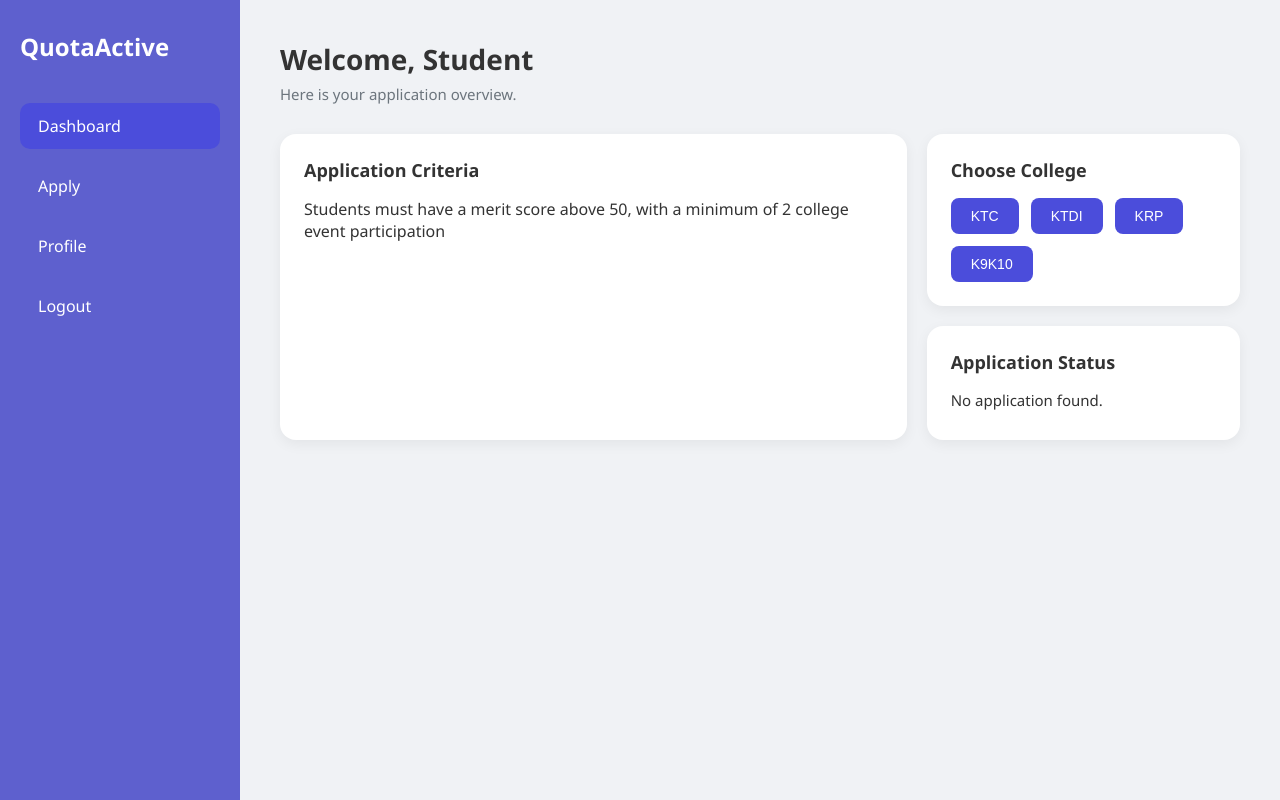
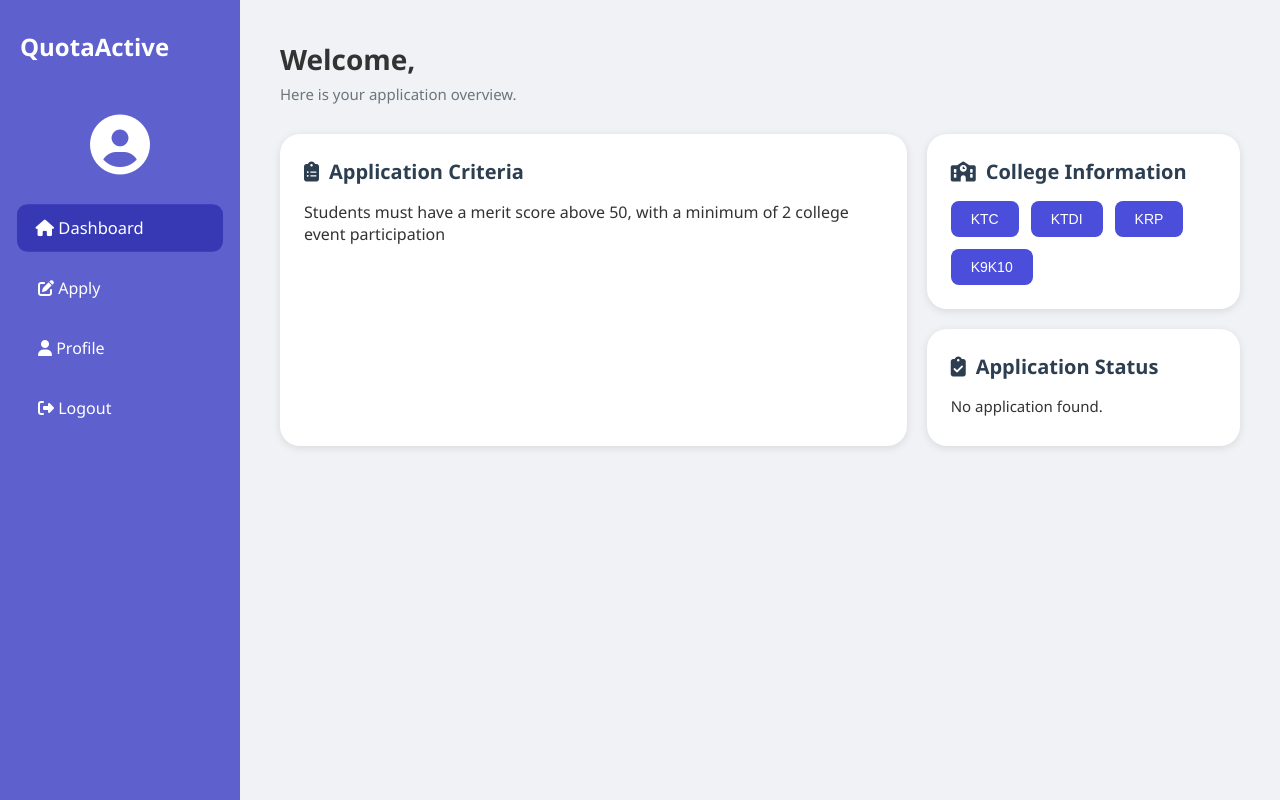
Before and after one commit to welsonxw/quota-active-system, a PHP site: page /student/dashboard.php in a window 1280 px wide. Run offline with PHP 8.4, Linux system fonts and the light colour scheme; data comes from the database, SQL or seed files in the repository; some libraries are stand-ins or nearby versions.

Commit message:
final UI

```diff
--- a/css/student-dashboard.css
+++ b/css/student-dashboard.css
@@ -80,10 +80,11 @@ body {
 /* Cards */
 .card {
   background-color: #ffffff;
-  border-radius: 16px;
+  border-radius: 20px; /* More rounded corners */
   padding: 24px;
-  box-shadow: 0 4px 14px rgba(0, 0, 0, 0.06);
+  box-shadow: 0 2px 8px rgba(0, 0, 0, 0.1); /* Softer shadow */
 }
+
 
 .card h3 {
   margin-bottom: 16px;
@@ -106,7 +107,7 @@ body {
 }
 
 .college-buttons button {
-  background-color: #4b4ddb;
+  background-color: #6772e5;
   color: white;
   padding: 10px 20px;
   border: none;
@@ -117,7 +118,7 @@ body {
 }
 
 .college-buttons button:hover {
-  background-color: #3738b4;
+  background-color: #6772e5;
 }
 
 /* Status */
@@ -322,3 +323,42 @@ textarea[name="criteria"] {
     margin-bottom: 20px;
   }
 }
+
+.card h3 {
+  font-size: 20px;
+  font-weight: 600;
+  display: flex;
+  align-items: center;
+  gap: 10px;
+  color: #2c3e50;
+}
+
+.profile-avatar-icon {
+  font-size: 60px;
+  color: white;
+  margin-bottom: 20px;
+  text-align: center;
+}
+
+.college-buttons button {
+  background-color: #4b4ddb;
+  color: white;
+  padding: 10px 20px;
+  border: none;
+  border-radius: 8px;
+  font-size: 14px;
+  cursor: pointer;
+  transition: all 0.3s ease;
+}
+
+.college-buttons button:hover {
+  background-color: #3738b4;
+  transform: scale(1.03); /* Subtle hover scale */
+}
+
+.nav-item:hover,
+.nav-item.active {
+  background-color: #3738b4;
+  transform: scale(1.03); /* Nav item hover scale */
+  transition: all 0.3s ease;
+}
--- a/student/dashboard.php
+++ b/student/dashboard.php
@@ -13,6 +13,16 @@ if ($result && $row = $result->fetch_assoc()) {
 
 // Fetch application info
 $application = null;
+$student_name = '';
+if ($student_id) {
+  $stmt = $mysqli->prepare("SELECT fullname FROM student WHERE student_id = ?");
+  $stmt->bind_param("i", $student_id);
+  $stmt->execute();
+  $result = $stmt->get_result();
+  $row = $result->fetch_assoc();
+  $student_name = $row['fullname'] ?? 'Student';
+}
+
 if ($student_id) {
   $stmt = $mysqli->prepare("SELECT status,  submitted_at FROM applications WHERE student_id = ?");
   $stmt->bind_param("i", $student_id);
@@ -29,57 +39,7 @@ if ($student_id) {
   <meta name="viewport" content="width=device-width, initial-scale=1.0" />
   <title>Quota Active Dashboard</title>
   <link rel="stylesheet" href="../css/student-dashboard.css" />
-
-  <style>
-    .fixed-dashboard-grid {
-      display: grid;
-      grid-template-columns: 2fr 1fr;
-      grid-template-rows: auto auto;
-      gap: 20px;
-      margin-top: 30px;
-    }
-
-    .fixed-dashboard-grid .criteria {
-      grid-row: 1 / span 2;
-    }
-
-    .fixed-dashboard-grid .college {
-      grid-column: 2 / 3;
-      grid-row: 1;
-    }
-
-    .fixed-dashboard-grid .status {
-      grid-column: 2 / 3;
-      grid-row: 2;
-    }
-
-    /* Mobile responsiveness */
-    @media (max-width: 768px) {
-      .fixed-dashboard-grid {
-        display: block;
-      }
-
-      .fixed-dashboard-grid .criteria,
-      .fixed-dashboard-grid .college,
-      .fixed-dashboard-grid .status {
-        margin-bottom: 20px;
-      }
-    }
-
-    /* Status colors */
-    .pending {
-      color: orange;
-    }
-
-    .approved {
-      color: green;
-    }
-
-    .rejected {
-      color: red;
-    }
-  </style>
-
+  <link rel="stylesheet" href="https://cdnjs.cloudflare.com/ajax/libs/font-awesome/6.5.0/css/all.min.css">
   <!-- botpress chatbot -->
   <script src="https://cdn.botpress.cloud/webchat/v3.0/inject.js"></script>
   <script src="https://files.bpcontent.cloud/2025/06/27/07/20250627072905-7RCE1TQ0.js" defer></script>
@@ -91,13 +51,17 @@ if ($student_id) {
     <!-- Sidebar -->
     <aside class="sidebar">
       <h2 class="logo">QuotaActive</h2>
+      <div class="profile-avatar-icon">
+        <i class="fas fa-user-circle"></i>
+      </div>
+
       <nav>
         <ul class="nav-list">
-          <li class="nav-item active">Dashboard</li>
-          <li class="nav-item"><a href="apply.php" class="nav-link">Apply</a></li>
-          <!-- <li class="nav-item">💬 Chatbot</li> -->
-          <li class="nav-item"> <a href="profile.php" class="nav-link">Profile</a></li>
-          <li class="nav-item"><a class="nav-link text-danger" href="logout.php">Logout</a></li>
+          <li class="nav-item active"><i class="fas fa-home"></i> Dashboard</li>
+          <li class="nav-item"><a href="apply.php" class="nav-link"><i class="fas fa-edit"></i> Apply</a></li>
+          <li class="nav-item"><a href="profile.php" class="nav-link"><i class="fas fa-user"></i> Profile</a></li>
+          <li class="nav-item"><a class="nav-link text-danger" href="logout.php"><i class="fas fa-sign-out-alt"></i> Logout</a></li>
+
         </ul>
       </nav>
     </aside>
@@ -105,7 +69,7 @@ if ($student_id) {
     <!-- Main Content -->
     <main class="main-content">
       <header class="main-header">
-        <h1>Welcome, Student</h1>
+        <h1>Welcome, <?= htmlspecialchars($student_name) ?></h1>
         <p>Here is your application overview.</p>
       </header>
 
@@ -113,13 +77,13 @@ if ($student_id) {
       <section class="fixed-dashboard-grid">
         <!-- Grid 1: Criteria -->
         <div class="card criteria">
-          <h3>Application Criteria</h3>
+          <h3><i class="fas fa-clipboard-list"></i> Application Criteria</h3>
           <p><?= nl2br(htmlspecialchars($criteria_text)) ?></p>
         </div>
 
         <!-- Grid 2: Choose College -->
         <div class="card college">
-          <h3>Choose College</h3>
+          <h3><i class="fas fa-school"></i> College Information</h3>
           <div class="college-buttons">
             <button>KTC</button>
             <button>KTDI</button>
@@ -130,7 +94,8 @@ if ($student_id) {
 
         <!-- Grid 3: Application Status -->
         <div class="card status">
-          <h3>Application Status</h3>
+          <h3><i class="fas fa-clipboard-check"></i> Application Status</h3>
+
           <?php if ($application): ?>
             <?php
             $status = strtolower($application['status']);
--- a/student/profile.php
+++ b/student/profile.php
@@ -17,9 +17,10 @@ $student = $result->fetch_assoc();
 
 <!DOCTYPE html>
 <html lang="en">
+
 <head>
   <meta charset="UTF-8" />
-  <meta name="viewport" content="width=device-width, initial-scale=1.0"/>
+  <meta name="viewport" content="width=device-width, initial-scale=1.0" />
   <title>Quota Active Dashboard</title>
   <link rel="stylesheet" href="../css/student-dashboard.css" />
 
```
Also changed, not shown: 1 other file. Lines whose indentation alone changed are shown as unchanged.
